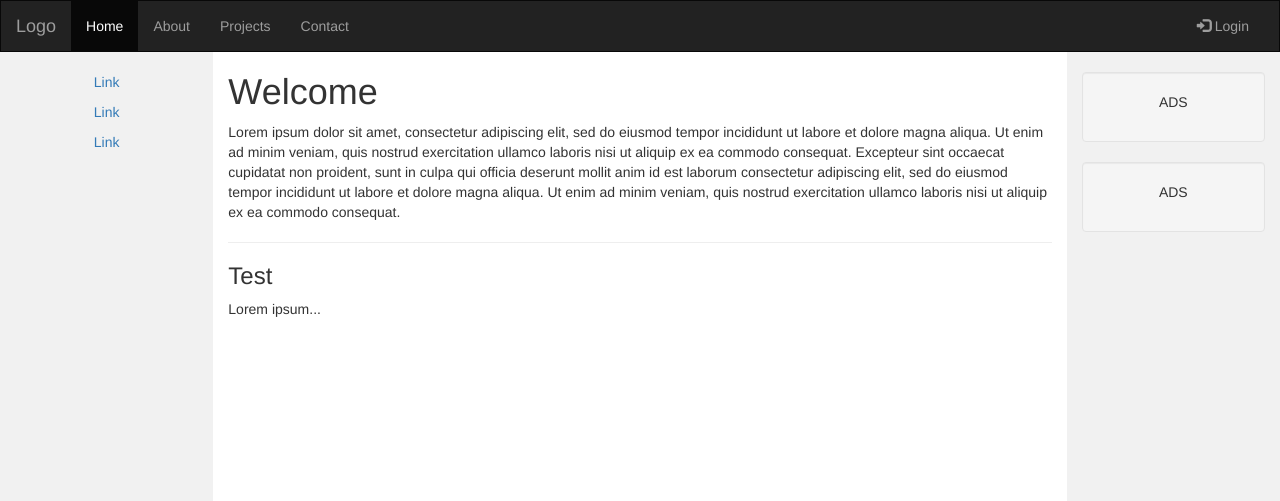
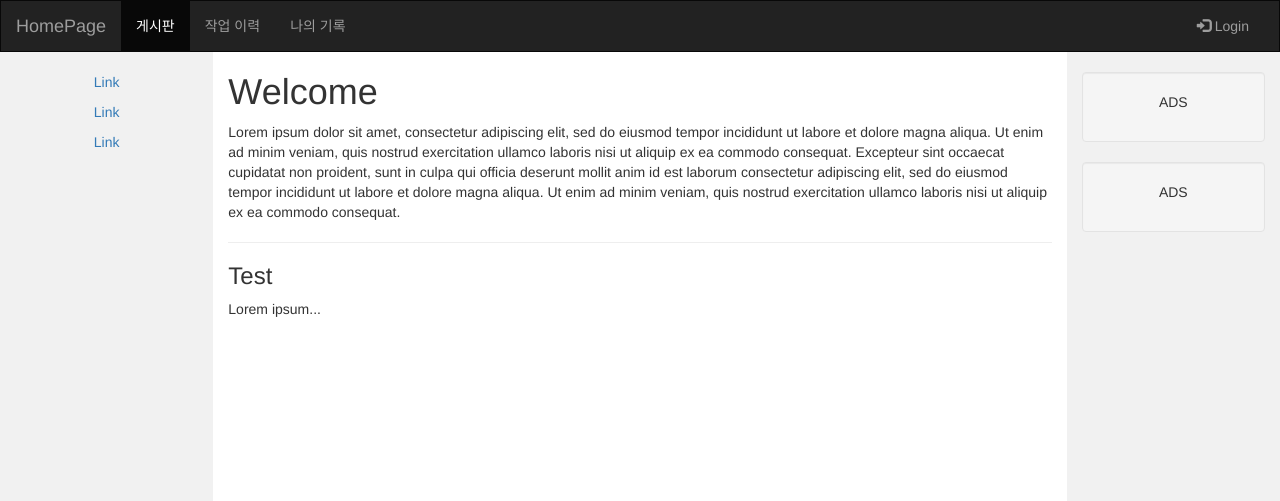
Before and after one commit to yama-home/HomePage, a Java web app: page / in a window 1280 px wide. Shown: the top 501 px of the page. Run offline with Spring Boot 4, a stand-in JSP engine, Linux system fonts and the light colour scheme; the project's own start-up code is not run, and a stand-in starts its controllers and pages; some libraries are stand-ins or nearby versions.

Commit message:
20161112

```diff
--- a/src/main/webapp/WEB-INF/views/include/menuTop.jsp
+++ b/src/main/webapp/WEB-INF/views/include/menuTop.jsp
@@ -8,14 +8,13 @@
 				<span class="icon-bar"></span>
 				<span class="icon-bar"></span>
 			</button>
-			<a class="navbar-brand" href="#">Logo</a>
+			<a class="navbar-brand" href="/">HomePage</a>
 		</div>
 		<div class="collapse navbar-collapse" id="myNavbar">
 			<ul class="nav navbar-nav">
-				<li class="active"><a href="#">Home</a></li>
-				<li><a href="#">About</a></li>
-				<li><a href="#">Projects</a></li>
-				<li><a href="#">Contact</a></li>
+				<li class="active"><a href="#">게시판</a></li>
+				<li><a href="#">작업 이력</a></li>
+				<li><a href="#">나의 기록</a></li>
 			</ul>
 			<ul class="nav navbar-nav navbar-right">
 				<li><a href="#"><span class="glyphicon glyphicon-log-in"></span> Login</a></li>
```
